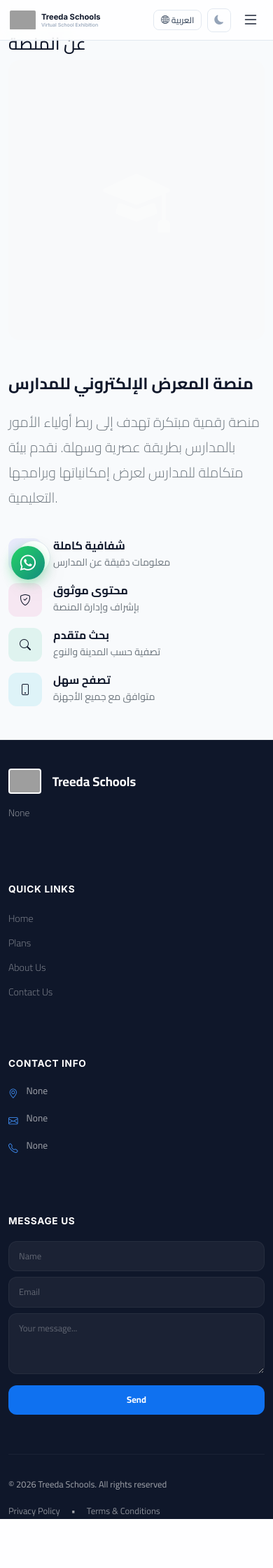
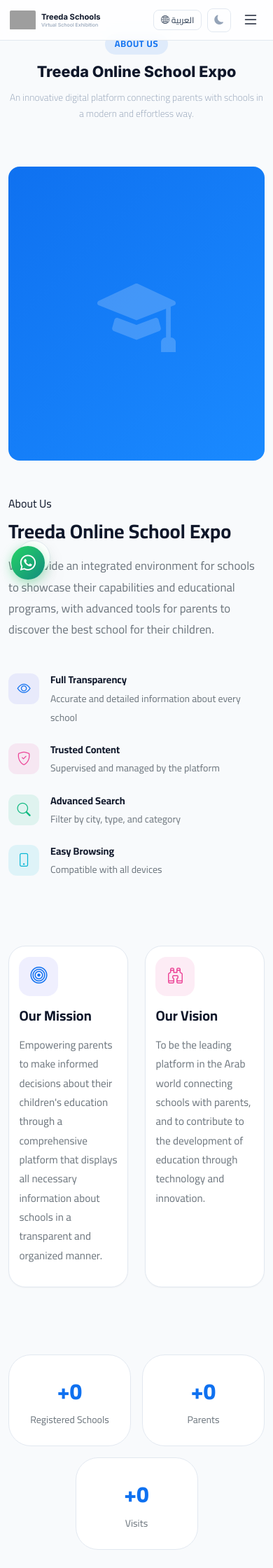
Before and after one commit to Mohammed-hani69/treeda-schools, a Flask app: page /about in a window 390 px wide. Shown: the top 2240 px of the page at 70% size. Before the commit the page ends 2170 px from the top, so only its background shows below. Run offline with Flask 3, Linux system fonts and the light colour scheme; data comes from the database, SQL or seed files in the repository; data that the repository does not hold is empty; some libraries are stand-ins or nearby versions; grey boxes are pictures that could not be loaded.

Commit message:
second commit-38

```diff
--- a/app/routes/main.py
+++ b/app/routes/main.py
@@ -8,6 +8,7 @@ from app.models.plan import Plan
 from app.models.user import User
 from app.models.notification import Notification
 from app.models.setting import Setting
+from app.models.contact_message import ContactMessage
 from app.utils.translations import _ as _tr
 from sqlalchemy import desc
 
@@ -35,64 +36,50 @@ def set_lang(lang):
 
 @main_bp.route('/about')
 def about():
-    return render_template('main/about.html')
+    from app.models.school import School
+    from app.models.parent import Parent
+    from sqlalchemy import func
+
+    stats = {
+        'schools': School.query.filter_by(is_approved=True, is_active=True).count(),
+        'parents': Parent.query.count(),
+        'views': db.session.query(func.coalesce(func.sum(School.views), 0)).scalar() or 0,
+    }
+    return render_template('main/about.html', stats=stats)
 
 
-@main_bp.route('/contact', methods=['GET', 'POST'])
-def contact():
-    lang = session.get('lang', 'ar')
-    if request.method == 'POST':
-        name = request.form.get('name', '').strip()
-        email = request.form.get('email', '').strip()
-        subject = request.form.get('subject', '').strip()
-        message = request.form.get('message', '').strip()
+@main_bp.route('/contact-message', methods=['POST'])
+def contact_message():
+    name = request.form.get('name', '').strip()
+    email = request.form.get('email', '').strip()
+    message = request.form.get('message', '').strip()
 
-        if not name or not email or not message:
-            flash(_tr('contact.sent_error', lang), 'danger')
-            return redirect(url_for('main.contact'))
+    if not name or not email or not message:
+        flash('يرجى ملء جميع الحقول', 'danger')
+        return redirect(request.referrer or url_for('main.index'))
 
-        body = f'''
-رسالة جديدة من نموذج الاتصال
-─────────────────────────────
-الاسم: {name}
-البريد: {email}
-الموضوع: {subject or '(بدون موضوع)'}
+    try:
+        msg = ContactMessage(name=name, email=email, message=message)
+        db.session.add(msg)
+        db.session.commit()
 
-الرسالة:
-{message}
-'''
+        admin = User.query.filter_by(role='admin').first()
+        if admin:
+            notif = Notification(
+                user_id=admin.id,
+                title='رسالة جديدة من الموقع',
+                message=f'من {name} ({email}): {message[:100]}',
+                notification_type='admin_message',
+            )
+            db.session.add(notif)
+            db.session.commit()
 
-        try:
-            setting = Setting.query.first()
-            admin = User.query.filter_by(role='admin').first()
+        flash('تم إرسال رسالتك بنجاح', 'success')
+    except Exception as e:
+        current_app.logger.error(f'Contact message error: {e}')
+        flash('حدث خطأ أثناء الإرسال', 'danger')
 
-            # Send email
-            msg = Message(
-                subject=f'اتصال جديد: {subject or "بدون عنوان"}',
-                recipients=[setting.contact_email] if setting and setting.contact_email else [admin.email],
-                body=body
-            )
-            mail.send(msg)
-
-            # Create notification for admin
-            if admin:
-                notif = Notification(
-                    user_id=admin.id,
-                    title='رسالة اتصال جديدة',
-                    message=f'من {name} ({email}): {message[:100]}',
-                    notification_type='admin_message',
-                )
-                db.session.add(notif)
-                db.session.commit()
-
-            flash(_tr('contact.sent_ok', lang), 'success')
-        except Exception as e:
-            current_app.logger.error(f'Contact form error: {e}')
-            flash(_tr('contact.sent_error', lang), 'danger')
-
-        return redirect(url_for('main.contact'))
-
-    return render_template('main/contact.html')
+    return redirect(request.referrer or url_for('main.index'))
 
 
 @main_bp.route('/category/<slug>')
--- a/app/templates/admin/sidebar.html
+++ b/app/templates/admin/sidebar.html
@@ -65,6 +65,9 @@
         <i class="bi bi-robot"></i> المعرفة الذكية
     </a>
     <div class="sidebar-section-title">النظام</div>
+    <a class="sidebar-link {% if request.endpoint in ['admin.messages'] %}active{% endif %}" href="{{ url_for('admin.messages') }}">
+        <i class="bi bi-envelope"></i> الرسائل
+    </a>
     <a class="sidebar-link {% if request.endpoint in ['admin.notifications', 'admin.send_notification'] %}active{% endif %}" href="{{ url_for('admin.notifications') }}">
         <i class="bi bi-bell"></i> الإشعارات
     </a>
--- a/app/templates/layouts/base.html
+++ b/app/templates/layouts/base.html
@@ -219,7 +219,7 @@
                 </div>
                 <div class="col-lg-3 col-md-4">
                     <h5>{{ _('footer.message_us') }}</h5>
-                    <form class="footer-form" method="post" action="{{ url_for('main.contact') }}">
+                    <form class="footer-form" method="post" action="{{ url_for('main.contact_message') }}">
                         <input type="hidden" name="csrf_token" value="{{ csrf_token() }}">
                         <input type="text" name="name" placeholder="{{ _('footer.name_placeholder') }}" required class="mb-2">
                         <input type="email" name="email" placeholder="{{ _('footer.email_placeholder') }}" required class="mb-2">
--- a/app/templates/main/about.html
+++ b/app/templates/main/about.html
@@ -1,67 +1,81 @@
 {% extends "layouts/base.html" %}
-{% block title %}عن المنصة - {{ site_name }}{% endblock %}
+{% block title %}{{ _('about.title') }} - {{ site_name }}{% endblock %}
 {% block content %}
-<section class="py-5"><div class="container">
-        <div class="section-header" data-aos="fade-up">
-            <h2>عن <span>المنصة</span></h2>
-            <div class="section-divider"></div>
+<section class="py-5">
+  <div class="container">
+    <div class="section-header-custom" data-aos="fade-up">
+      <span class="section-tag">{{ _('about.title') }}</span>
+      <h2>{{ _('about.headline') }}</h2>
+      <p>{{ _('about.subtitle') }}</p>
     </div>
+  </div>
+</section>
+
+<section class="pb-5">
+  <div class="container">
     <div class="row g-5 align-items-center">
       <div class="col-lg-6" data-aos="fade-left">
-                <div class="bg-light rounded-4 overflow-hidden">
-                    <div style="height:400px;background:linear-gradient(135deg,var(--primary),var(--secondary));display:flex;align-items:center;justify-content:center;">
-                        <i class="bi bi-mortarboard-fill" style="font-size:6rem;color:rgba(255,255,255,0.3);"></i>
+        <div class="position-relative">
+          <div class="rounded-4 overflow-hidden" style="background:linear-gradient(135deg, var(--brand-primary), #1a8aff);">
+            <div style="height:420px;display:flex;align-items:center;justify-content:center;">
+              <i class="bi bi-mortarboard-fill" style="font-size:7rem;color:rgba(255,255,255,0.2);"></i>
+            </div>
+          </div>
+          <div class="position-absolute bottom-0 end-0 translate-middle-y me-3 d-none d-md-block">
+            <div style="width:120px;height:120px;border-radius:50%;background:var(--surface);box-shadow:0 8px 32px rgba(0,0,0,0.1);display:flex;flex-direction:column;align-items:center;justify-content:center;">
+              <i class="bi bi-star-fill" style="color:var(--brand-primary);font-size:1.5rem;"></i>
+              <span style="font-weight:800;font-size:1.1rem;color:var(--text);">4.9</span>
+              <small style="font-size:0.65rem;color:var(--text-secondary);">{{ _('about.stats_parents') }}</small>
+            </div>
           </div>
         </div>
       </div>
       <div class="col-lg-6" data-aos="fade-right">
-                <h3 class="fw-bold mb-4">منصة المعرض الإلكتروني للمدارس</h3>
-                <p class="lead text-secondary" style="line-height:1.8;">
-                    منصة رقمية مبتكرة تهدف إلى ربط أولياء الأمور بالمدارس بطريقة عصرية وسهلة.
-                    نقدم بيئة متكاملة للمدارس لعرض إمكانياتها وبرامجها التعليمية.
-                </p>
-                <div class="row g-3 mt-4">
+        <div class="section-tag" style="margin-bottom:0.5rem;">{{ _('about.title') }}</div>
+        <h3 class="fw-bold mb-3" style="font-size:1.75rem;line-height:1.3;">{{ _('about.headline') }}</h3>
+        <p class="text-secondary" style="line-height:1.8;font-size:1.05rem;">{{ _('about.desc') }}</p>
+        <div class="row g-4 mt-4">
           <div class="col-sm-6">
-                        <div class="d-flex align-items-center gap-3">
-                            <div style="width:48px;height:48px;background:rgba(99,102,241,0.1);border-radius:12px;display:flex;align-items:center;justify-content:center;color:var(--primary);">
+            <div class="d-flex align-items-start gap-3">
+              <div style="width:44px;height:44px;min-width:44px;background:rgba(99,102,241,0.1);border-radius:12px;display:flex;align-items:center;justify-content:center;color:var(--brand-primary);font-size:1.2rem;">
                 <i class="bi bi-eye"></i>
               </div>
               <div>
-                                <h6 class="fw-bold mb-0">شفافية كاملة</h6>
-                                <small class="text-secondary">معلومات دقيقة عن المدارس</small>
+                <h6 class="fw-bold mb-1" style="font-size:0.9rem;">{{ _('about.feature_transparency_title') }}</h6>
+                <small class="text-secondary">{{ _('about.feature_transparency_desc') }}</small>
               </div>
             </div>
           </div>
           <div class="col-sm-6">
-                        <div class="d-flex align-items-center gap-3">
-                            <div style="width:48px;height:48px;background:rgba(236,72,153,0.1);border-radius:12px;display:flex;align-items:center;justify-content:center;color:var(--secondary);">
+            <div class="d-flex align-items-start gap-3">
+              <div style="width:44px;height:44px;min-width:44px;background:rgba(236,72,153,0.1);border-radius:12px;display:flex;align-items:center;justify-content:center;color:rgb(236,72,153);font-size:1.2rem;">
                 <i class="bi bi-shield-check"></i>
               </div>
               <div>
-                                <h6 class="fw-bold mb-0">محتوى موثوق</h6>
-                                <small class="text-secondary">بإشراف وإدارة المنصة</small>
+                <h6 class="fw-bold mb-1" style="font-size:0.9rem;">{{ _('about.feature_trusted_title') }}</h6>
+                <small class="text-secondary">{{ _('about.feature_trusted_desc') }}</small>
               </div>
             </div>
           </div>
           <div class="col-sm-6">
-                        <div class="d-flex align-items-center gap-3">
-                            <div style="width:48px;height:48px;background:rgba(16,185,129,0.1);border-radius:12px;display:flex;align-items:center;justify-content:center;color:var(--success);">
+            <div class="d-flex align-items-start gap-3">
+              <div style="width:44px;height:44px;min-width:44px;background:rgba(16,185,129,0.1);border-radius:12px;display:flex;align-items:center;justify-content:center;color:rgb(16,185,129);font-size:1.2rem;">
                 <i class="bi bi-search"></i>
               </div>
               <div>
-                                <h6 class="fw-bold mb-0">بحث متقدم</h6>
-                                <small class="text-secondary">تصفية حسب المدينة والنوع</small>
+                <h6 class="fw-bold mb-1" style="font-size:0.9rem;">{{ _('about.feature_search_title') }}</h6>
+                <small class="text-secondary">{{ _('about.feature_search_desc') }}</small>
               </div>
             </div>
           </div>
           <div class="col-sm-6">
-                        <div class="d-flex align-items-center gap-3">
-                            <div style="width:48px;height:48px;background:rgba(6,182,212,0.1);border-radius:12px;display:flex;align-items:center;justify-content:center;color:var(--accent);">
+            <div class="d-flex align-items-start gap-3">
+              <div style="width:44px;height:44px;min-width:44px;background:rgba(6,182,212,0.1);border-radius:12px;display:flex;align-items:center;justify-content:center;color:rgb(6,182,212);font-size:1.2rem;">
                 <i class="bi bi-phone"></i>
               </div>
               <div>
-                                <h6 class="fw-bold mb-0">تصفح سهل</h6>
-                                <small class="text-secondary">متوافق مع جميع الأجهزة</small>
+                <h6 class="fw-bold mb-1" style="font-size:0.9rem;">{{ _('about.feature_easy_title') }}</h6>
+                <small class="text-secondary">{{ _('about.feature_easy_desc') }}</small>
               </div>
             </div>
           </div>
@@ -70,4 +84,58 @@
     </div>
   </div>
 </section>
+
+<section class="py-5" style="background:var(--surface-secondary);">
+  <div class="container">
+    <div class="row g-4">
+      <div class="col-md-6" data-aos="fade-up">
+        <div class="modern-card h-100">
+          <div class="card-body-custom">
+            <div style="width:56px;height:56px;border-radius:16px;background:rgba(99,102,241,0.1);display:flex;align-items:center;justify-content:center;color:var(--brand-primary);font-size:1.5rem;margin-bottom:1rem;">
+              <i class="bi bi-bullseye"></i>
+            </div>
+            <h5 class="fw-bold mb-3">{{ _('about.mission_title') }}</h5>
+            <p class="text-secondary" style="line-height:1.8;font-size:0.95rem;">{{ _('about.mission_desc') }}</p>
+          </div>
+        </div>
+      </div>
+      <div class="col-md-6" data-aos="fade-up" data-aos-delay="100">
+        <div class="modern-card h-100">
+          <div class="card-body-custom">
+            <div style="width:56px;height:56px;border-radius:16px;background:rgba(236,72,153,0.1);display:flex;align-items:center;justify-content:center;color:rgb(236,72,153);font-size:1.5rem;margin-bottom:1rem;">
+              <i class="bi bi-binoculars"></i>
+            </div>
+            <h5 class="fw-bold mb-3">{{ _('about.vision_title') }}</h5>
+            <p class="text-secondary" style="line-height:1.8;font-size:0.95rem;">{{ _('about.vision_desc') }}</p>
+          </div>
+        </div>
+      </div>
+    </div>
+  </div>
+</section>
+
+<section class="py-5">
+  <div class="container">
+    <div class="row g-3 justify-content-center">
+      <div class="col-md-4 col-6" data-aos="fade-up">
+        <div class="text-center py-4 px-3" style="background:var(--surface);border-radius:var(--radius-2xl);border:1px solid var(--border);">
+          <div style="font-size:2rem;font-weight:800;color:var(--brand-primary);">+{{ stats.schools }}</div>
+          <small class="text-secondary">{{ _('about.stats_schools') }}</small>
+        </div>
+      </div>
+      <div class="col-md-4 col-6" data-aos="fade-up" data-aos-delay="100">
+        <div class="text-center py-4 px-3" style="background:var(--surface);border-radius:var(--radius-2xl);border:1px solid var(--border);">
+          <div style="font-size:2rem;font-weight:800;color:var(--brand-primary);">+{{ stats.parents }}</div>
+          <small class="text-secondary">{{ _('about.stats_parents') }}</small>
+        </div>
+      </div>
+      <div class="col-md-4 col-6" data-aos="fade-up" data-aos-delay="200">
+        <div class="text-center py-4 px-3" style="background:var(--surface);border-radius:var(--radius-2xl);border:1px solid var(--border);">
+          <div style="font-size:2rem;font-weight:800;color:var(--brand-primary);">+{{ stats.views }}</div>
+          <small class="text-secondary">{{ _('about.stats_views') }}</small>
+        </div>
+      </div>
+    </div>
+  </div>
+</section>
 {% endblock %}
```
Also changed, not shown: app/models/contact_message.py (added, +16 -0 lines), app/routes/admin_routes.py (+30 -0 lines), app/templates/admin/messages.html (added, +52 -0 lines), app/templates/main/contact.html (deleted, +0 -52 lines), app/translations/en.json (+22 -0 lines). Lines whose indentation alone changed are shown as unchanged.
